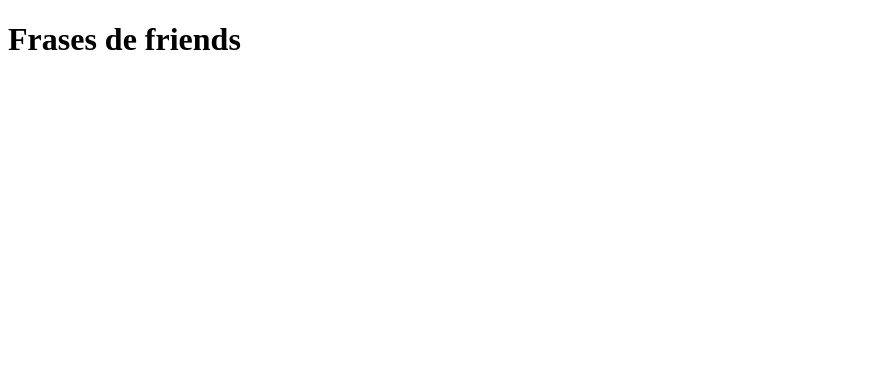
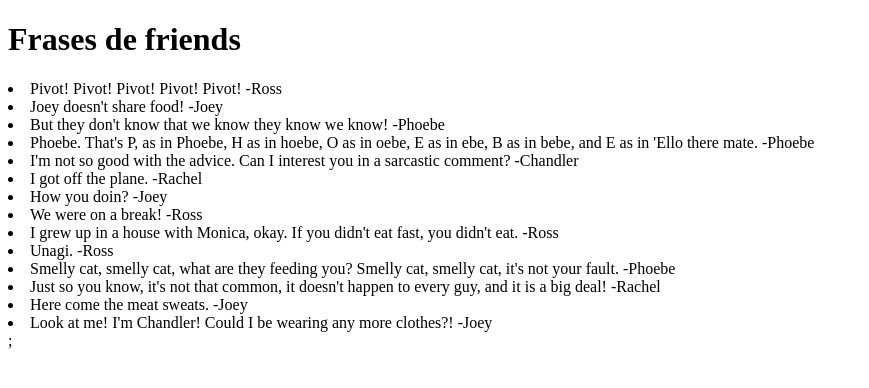
Before and after one commit to Adalab/modulo-3-evaluacion-intermedia-blancabigeriego, a React (Create React App) app: page / in a window 1280 px wide. Shown: the top 388 px of the page, without its empty margins (0-869 px from the left). Built offline with nearby package versions, Linux system fonts and the light colour scheme.

Commit message:
paint the list on html

```diff
--- a/src/components/App.js
+++ b/src/components/App.js
@@ -1,11 +1,27 @@
 
 import '../styles/App.scss';
-import quotes from 'quotes';
+import quotes from '../services/quotes.json';
+import { useState } from 'react';
 
 function App() {
+  //variables de estado
+  const [data, setData] = useState(quotes);
+
+  //pintar
+  const htmlData = data.map((eachQuote, index)=>{
+    return(
+      <li key={index}>{eachQuote.quote} -{eachQuote.character}</li>
+    )
+  });
+
+
   return (
-   <h1>Frases de friends</h1>
-  );
+   <div>
+     <h1>Frases de friends</h1>
+     {htmlData};
+
+   </div>
+   );
 }
 
 export default App;
--- a/src/services/quotes.js
+++ b/src/services/quotes.json
@@ -56,5 +56,3 @@
       "character": "Joey"
     }
   ]
-
-  export default quotes.js;
```
